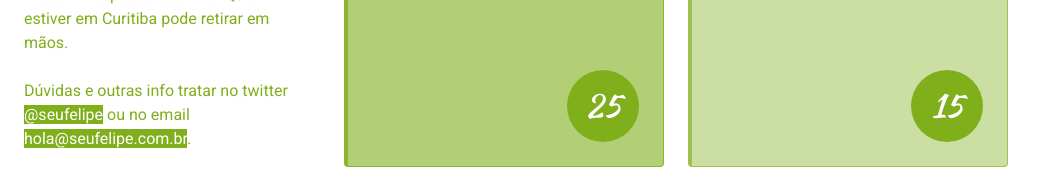
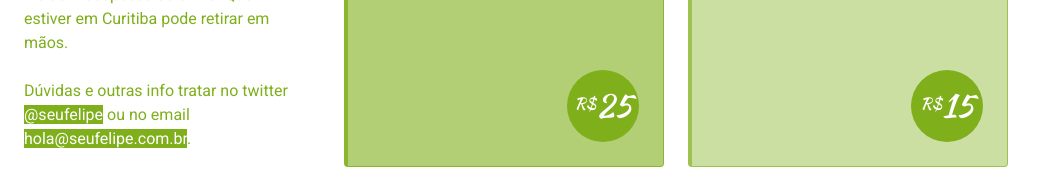
Before and after one commit to eduardozulian/bzr, a plain HTML site: page index.html in a window 1280 px wide. Shown: the part 305-483 px from the top of the page, without its empty margins (0-1047 px from the left). Drawn offline with nearby package versions, Linux system fonts and the light colour scheme.

Commit message:
adicionando config unit

```diff
--- a/config.js
+++ b/config.js
@@ -1,8 +1,7 @@
 $(function() {
 	bzr.start({
-
 		productsFile: "products.txt",
-		reverseList: false
-
+		reverseList: false,
+		unit: 'R$'
 	});
 });
--- a/css/main.css
+++ b/css/main.css
@@ -10,6 +10,17 @@ body {
 	margin: 0;
 	padding: 0;
 	position: relative;
+}
+
+sup {
+	font-size: .5em;
+	line-height: 0;
+	position: relative;
+	vertical-align: baseline;
+}
+
+sup {
+	top: -.5em;
 }
 
 .cf:before,
--- a/js/main.js
+++ b/js/main.js
@@ -1,7 +1,6 @@
 $(function() {
 	var productsList = $('.js-products-list'),
-	reverseList = false,
-	config = {};
+		config = {};
 
 	function printList(list) {
 		for (var i = 0, len = list.length; i < len; i++) {
@@ -22,7 +21,7 @@ $(function() {
 			var product = {};
 
 			var item = $('<li></li>').attr('id', 'product-' + n).addClass('product');
-				item.append($('<span></span>').addClass('product__price').text(price));
+				item.append($('<span><sup>' + unit + '</sup>' + price + '</span>').addClass('product__price'));
 				item.append($('<h2><span>' + title + '</span></h2>').addClass('product__title'));
 
 			switch(type) {
@@ -68,6 +67,7 @@ $(function() {
 
 		config = newConfig;
 		reverseList = config.reverseList;
+		unit = config.unit
 
 		loadProducts();
 	}
```
